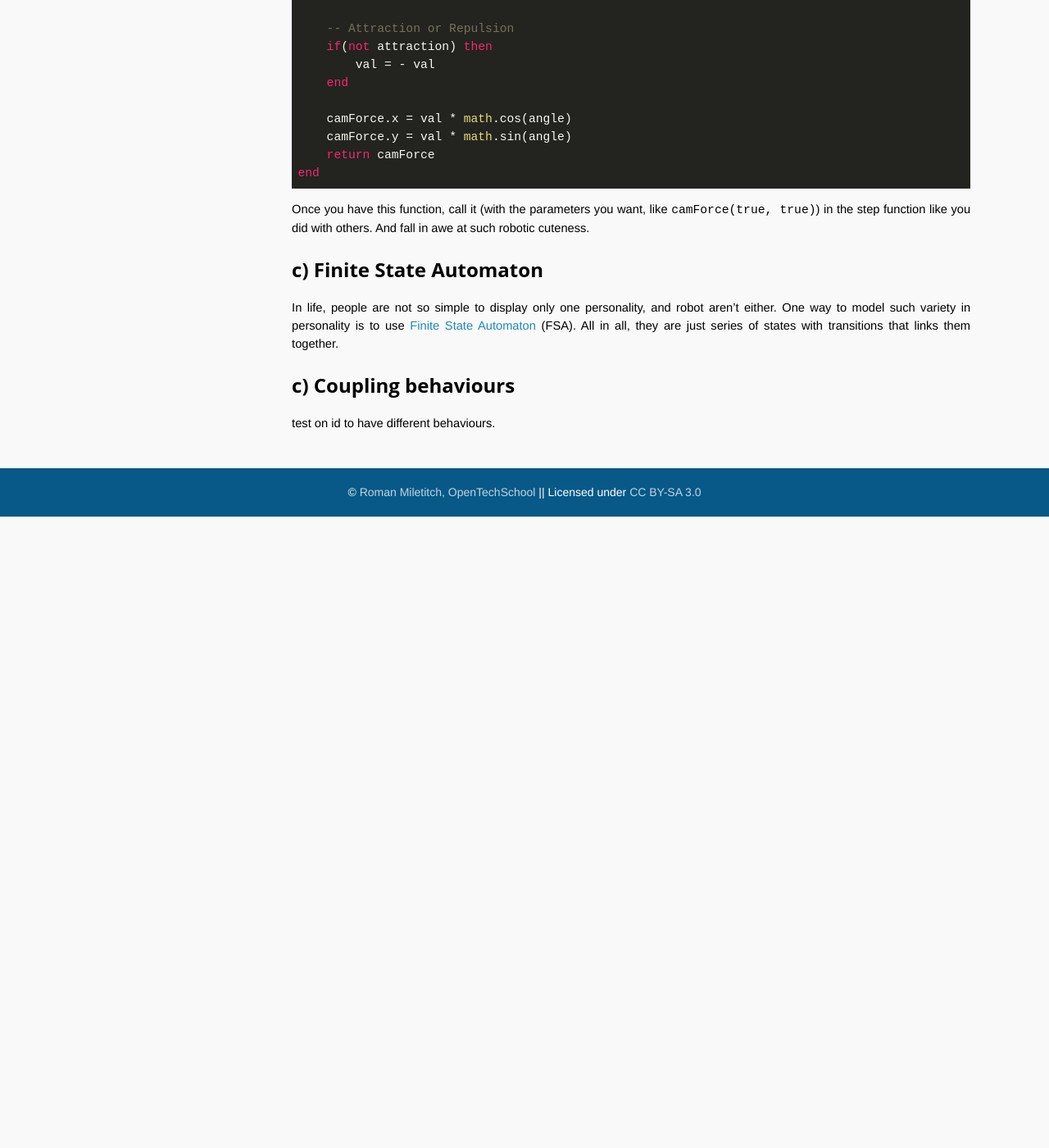
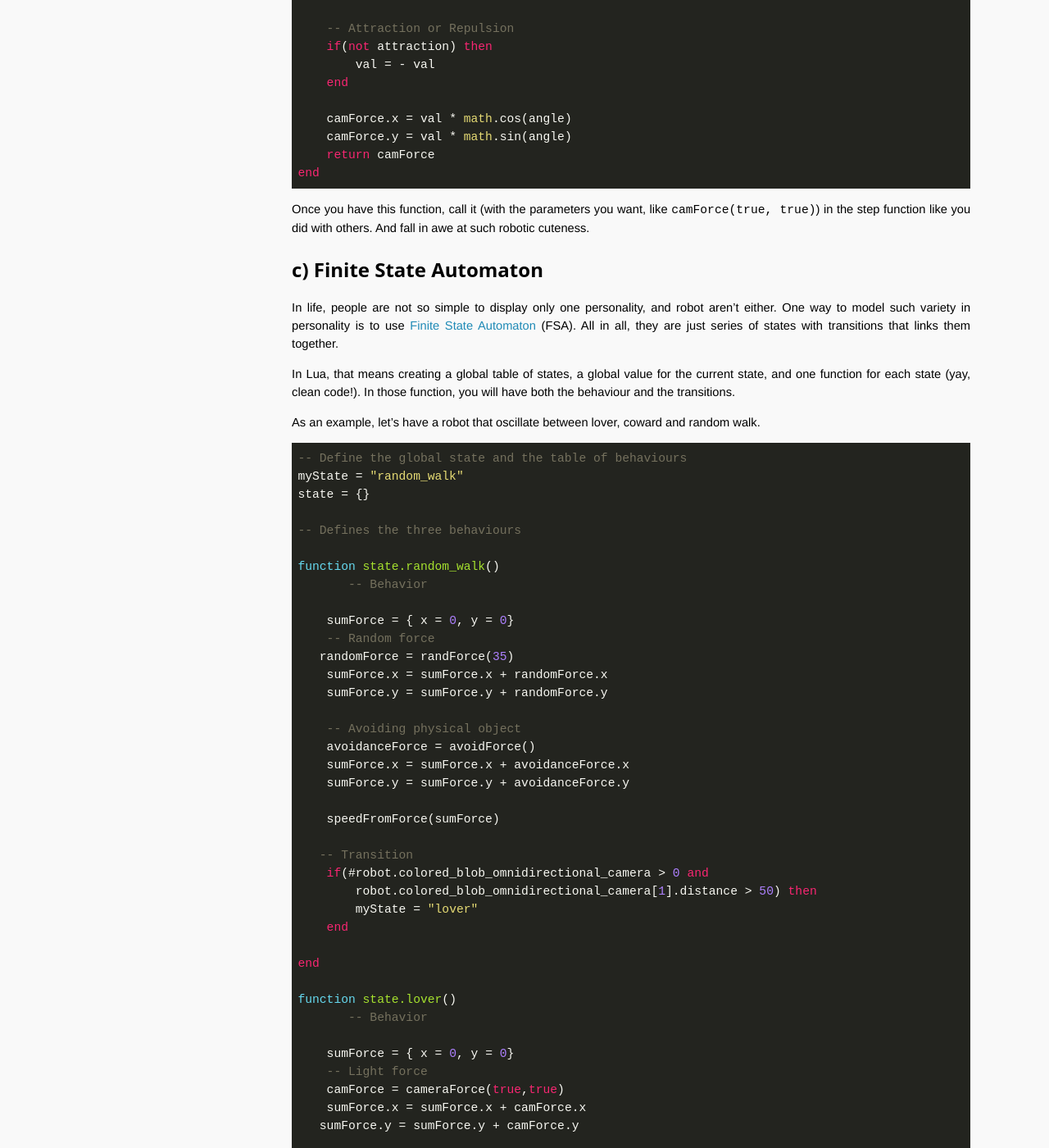
Before and after one commit to OpenTechSchool-Brussels/AI-for-robots-and-swarms, a Jekyll site: the page built from Braintenberg-vehicules.markdown, in a window 1280 px wide and 1400 px high, scrolled down 1590 px. Shown: the whole window at 82% size. Built offline with Jekyll 4.4.1, drawn with Linux system fonts in a browser that asks for light colours; Markdown is read by kramdown in place of the engine named in the settings; before the commit the page ends 2220 px from its top, so only the background shows below that; some of the changed text lies outside the part shown.

Commit message:
Update Braintenberg-vehicules.markdown

````diff
--- a/Braintenberg-vehicules.markdown
+++ b/Braintenberg-vehicules.markdown
@@ -73,5 +73,99 @@ Once you have this function, call it (with the parameters you want, like `camFor
 ##c) Finite State Automaton
 In life, people are not so simple to display only one personality, and robot aren't either. One way to model such variety in personality is to use [Finite State Automaton](http://en.wikipedia.org/wiki/Finite-state_machine) (FSA). All in all, they are just series of states with transitions that links them together.
 
+In Lua, that means creating a global table of states, a global value for the current state, and one function for each state (yay, clean code!). In those function, you will have both the behaviour and the transitions.
+
+As an example, let's have a robot that oscillate between lover, coward and random walk.
+
+```lua
+-- Define the global state and the table of behaviours
+myState = "random_walk"
+state = {}
+
+-- Defines the three behaviours
+
+function state.random_walk()
+       -- Behavior
+
+	sumForce = { x = 0, y = 0}
+	-- Random force
+   randomForce = randForce(35)
+	sumForce.x = sumForce.x + randomForce.x
+	sumForce.y = sumForce.y + randomForce.y
+
+	-- Avoiding physical object
+	avoidanceForce = avoidForce()
+	sumForce.x = sumForce.x + avoidanceForce.x
+	sumForce.y = sumForce.y + avoidanceForce.y
+
+	speedFromForce(sumForce)
+
+   -- Transition
+    if(#robot.colored_blob_omnidirectional_camera > 0 and
+        robot.colored_blob_omnidirectional_camera[1].distance > 50) then
+        myState = "lover"
+    end
+
+end
+
+function state.lover()
+       -- Behavior
+
+	sumForce = { x = 0, y = 0}
+	-- Light force
+	camForce = cameraForce(true,true)
+	sumForce.x = sumForce.x + camForce.x
+   sumForce.y = sumForce.y + camForce.y
+
+	-- Avoiding physical object
+	avoidanceForce = avoidForce()
+	sumForce.x = sumForce.x + avoidanceForce.x
+	sumForce.y = sumForce.y + avoidanceForce.y
+
+	speedFromForce(sumForce)
+
+   -- Transition
+    if(#robot.colored_blob_omnidirectional_camera == 0) then
+        myState = "random_walk"
+    elseif(robot.colored_blob_omnidirectional_camera[1].distance <20) then
+        myState = "coward"
+    end
+end
+
+function state.coward()
+       -- Behavior
+
+	sumForce = { x = 0, y = 0}
+	-- Light force
+	camForce = cameraForce(true,true)
+	sumForce.x = sumForce.x + camForce.x
+   sumForce.y = sumForce.y + camForce.y
+
+	-- Avoiding physical object
+	avoidanceForce = avoidForce()
+	sumForce.x = sumForce.x + avoidanceForce.x
+	sumForce.y = sumForce.y + avoidanceForce.y
+
+	speedFromForce(sumForce)
+
+   -- Transition
+    if(#robot.colored_blob_omnidirectional_camera == 0) then
+        myState = "random_walk"
+    else
+	     if(robot.colored_blob_omnidirectional_camera[1].distance > 80) then
+            myState = "random_walk"
+        end
+    end
+end
+
+-- Which gives us a pretty simple step function
+function step()
+    state[myState]()
+end
+
+```
+
+From now on, you can couple whatever you just learn and create complex series of behaviours. Not just anymore a robot with reflexes but a well fitted artificial intelligence!
+
 ##c) Coupling behaviours
 test on id to have different behaviours.
````
